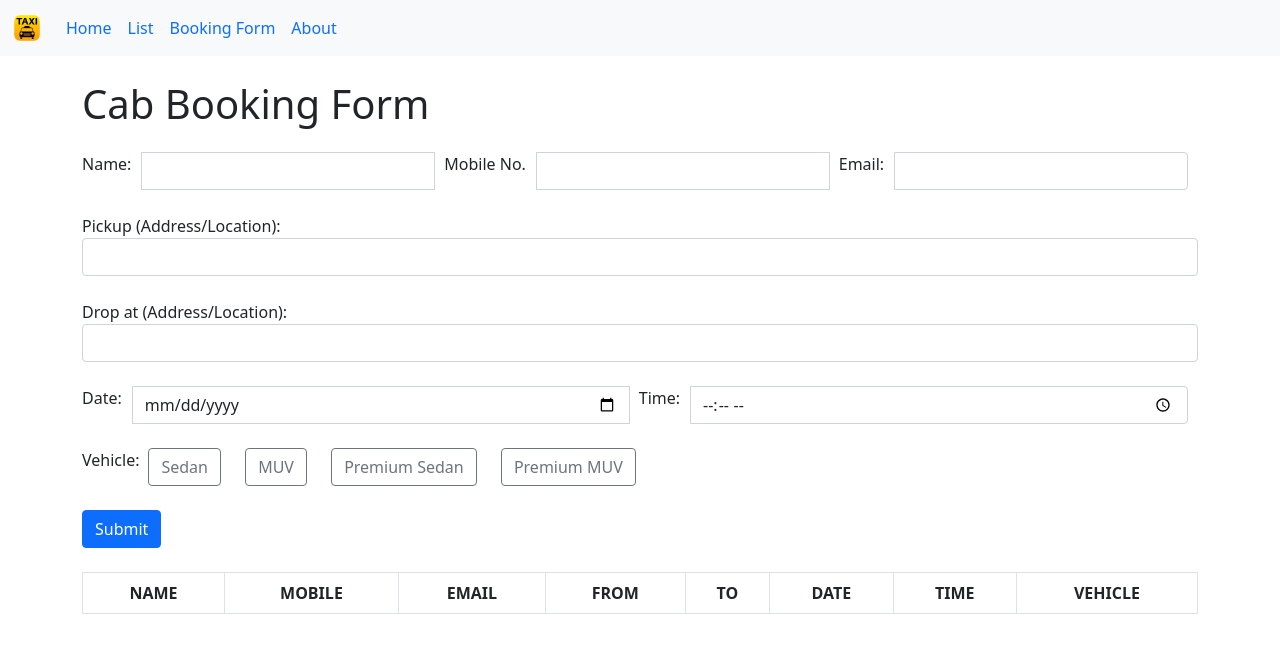
After one commit to vinodvv/cab_booking_form, a Flask app: page /book_cab in a window 1280 px wide. The commit adds this page. Shown: the top 653 px of the page. Run offline with Flask 3, Linux system fonts and the light colour scheme; lists and menus that the app fills with data are empty.

Commit message:
Add Home page, navbar, booking form

```diff
--- a/app.py
+++ b/app.py
@@ -8,4 +8,10 @@ def home():
     return render_template("home.html")
 
 
+@app.route("/book_cab")
+def book_cab():
+
+    return render_template("book_cab.html")
+
+
 app.run(debug=True, port=5001)
--- /dev/null
+++ b/templates/base.html
@@ -0,0 +1,17 @@
+<!doctype html>
+<html>
+    <head>
+        <meta charset="utf-8">
+        <meta name="viewport" content="width-device-width, initial-scale=1, shrink-to-fit=np">
+        <link rel="stylesheet" href="https://cdn.jsdelivr.net/npm/bootstrap@5.1.3/dist/css/bootstrap.min.css">
+
+    </head>
+    <body>
+     {% include 'navbar.html' %}
+    {% block content %}
+
+    {% endblock content %}
+        <script src="https://code.jquery.com/jquery-3.6.0.min.js"></script>
+        <script src="https://cdn.jsdelivr.net/npm/bootstrap@5.1.3/dist/js/bootstrap.min.js"></script>
+    </body>
+</html>
--- /dev/null
+++ b/templates/book_cab.html
@@ -0,0 +1,93 @@
+{% extends 'base.html' %}
+{% block content %}
+    <div class="container">
+        <h1 class="mt-4 mb-4">Cab Booking Form</h1>
+        <form method="post">
+            <div class="form-group mb-4">
+                <div class="input-group">
+                    <label for="name">Name: </label>
+                    <input class="form-control" type="text" id="name" name="name" style="margin-left: 10px; margin-right: 10px;" required>
+                    <label for="mobile">Mobile No. </label>
+                    <input class="form-control" type="text" id="mobile" name="mobile" style="margin-left: 10px; margin-right: 10px;" required>
+                    <label for="email">Email: </label>
+                    <input class="form-control" type="email" id="email" name="email" style="margin-left: 10px; margin-right: 10px;" required>
+
+                </div>
+            </div>
+            <div class="form-group mb-4">
+                <label for="pickup">Pickup (Address/Location):</label>
+                <input class="form-control" type="text" id="pickup" name="from" required>
+            </div>
+            <div class="form-group mb-4">
+                <label for="drop">Drop at (Address/Location):</label>
+                <input class="form-control" type="text" id="drop" name="to" required>
+            </div>
+            <div class="form-group mb-4">
+                <div class="input-group">
+                    <label for="date">Date:</label>
+                    <input class="form-control" type="date" id="date" name="date" style="margin-left: 10px; margin-right: 10px;" required>
+                    <label for="time">Time:</label>
+                    <input class="form-control" type="time" id="time" name="time" style="margin-left: 10px; margin-right: 10px;" required>
+                </div>
+            </div>
+            <div class="form-group mb-4">
+                <div class="input-group">
+                    <label>Vehicle:</label>
+                    <br>
+                    <div class="btn-group-horizontal" id="vehicle">
+                        <input class="btn-check form-control" type="radio" id="sedan" name="vehicle" value="sedan" required>
+                        <label class="btn btn-outline-secondary" style="margin-left: 10px; margin-right: 10px;" for="sedan">Sedan</label>
+
+                        <input class="btn-check form-control" type="radio" id="muv" name="vehicle" value="muv" required>
+                        <label class="btn btn-outline-secondary" style="margin-left: 10px; margin-right: 10px;" for="muv">MUV</label>
+
+                        <input class="btn-check form-control" type="radio" id="premium_sedan" name="vehicle" value="premium sedan" required>
+                        <label class="btn btn-outline-secondary" style="margin-left: 10px; margin-right: 10px;" for="premium_sedan">Premium Sedan</label>
+
+                        <input class="btn-check form-control" type="radio" id="premium_muv" name="vehicle" value="premium muv" required>
+                        <label class="btn btn-outline-secondary" style="margin-left: 10px; margin-right: 10px;" for="premium_muv">Premium MUV</label>
+                    </div>
+                </div>
+            </div>
+            <button class="btn btn-primary mb-4" type="submit">Submit</button>
+            {% with messages = get_flashed_messages() %}
+            {% if messages %}
+            <div class="alert alert-success">
+                {% for message in messages %}
+                    {{ message }}
+                {% endfor %}
+            </div>
+            {% endif %}
+            {% endwith %}
+        </form>
+
+        <table class="table table-bordered table-striped" style="width: 100%;">
+            <thead style="text-align: center;">
+                <tr>
+                    <th>NAME</th>
+                    <th>MOBILE</th>
+                    <th>EMAIL</th>
+                    <th>FROM</th>
+                    <th>TO</th>
+                    <th>DATE</th>
+                    <th>TIME</th>
+                    <th>VEHICLE</th>
+                </tr>
+            </thead>
+            <tbody style="text-align: center;">
+                {% for entry in entries %}
+                    <tr>
+                        <td>{{ entry.name }}</td>
+                        <td>{{ entry.mobile }}</td>
+                        <td>{{ entry.email }}</td>
+                        <td>{{ entry.pickup }}</td>
+                        <td>{{ entry.drop }}</td>
+                        <td>{{ entry.date }}</td>
+                        <td>{{ entry.time }}</td>
+                        <td>{{ entry.vehicle }}</td>
+                    </tr>
+                {% endfor %}
+            </tbody>
+        </table>
+    </div>
+{% endblock content %}
--- /dev/null
+++ b/templates/navbar.html
@@ -0,0 +1,27 @@
+<nav class="navbar navbar-expand-lg bg-light">
+    <div class="container-fluid">
+            <a class="navbar-brand" href="#">
+                <img src="static/img/cab_logo.png" width="30" height="30" class="d-inline-block align-top" alt="">
+            </a>
+
+            <button class="navbar-toggler" type="button" data-bs-toggle="collapse" data-bs-target="#navbarNav" aria-controls="navbarNav" aria-expanded="false" aria-label="Toggle navigation">
+                 <span class="navbar-toggler-icon"></span>
+            </button>
+        <div class="collapse navbar-collapse" id="navbarNav">
+            <ul class="navbar-nav">
+                 <li class="nav-item">
+                    <a class="nav-link active" aria-current="page" href="/">Home</a>
+                </li>
+                 <li class="nav-item">
+                    <a class="nav-link active" aria-current="page" href="#">List</a>
+                </li>
+                 <li class="nav-item">
+                    <a class="nav-link active" aria-current="page" href="/book_cab">Booking Form</a>
+                </li>
+                <li class="nav-item">
+                    <a class="nav-link" aria-current="page" href="#">About</a>
+                </li>
+            </ul>
+        </div>
+    </div>
+</nav>
```
Also changed, not shown: templates/home.html (+7 -10 lines), static/img/cab_logo.png (added).
